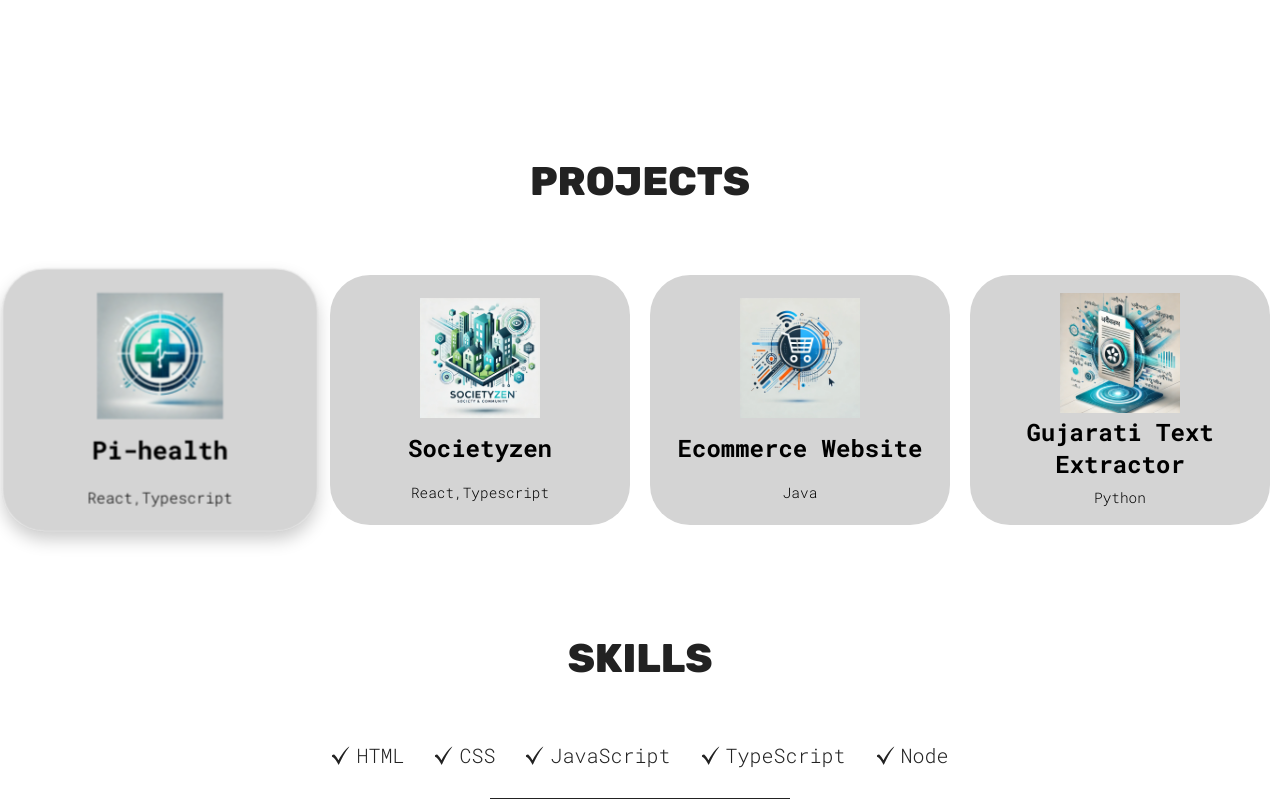
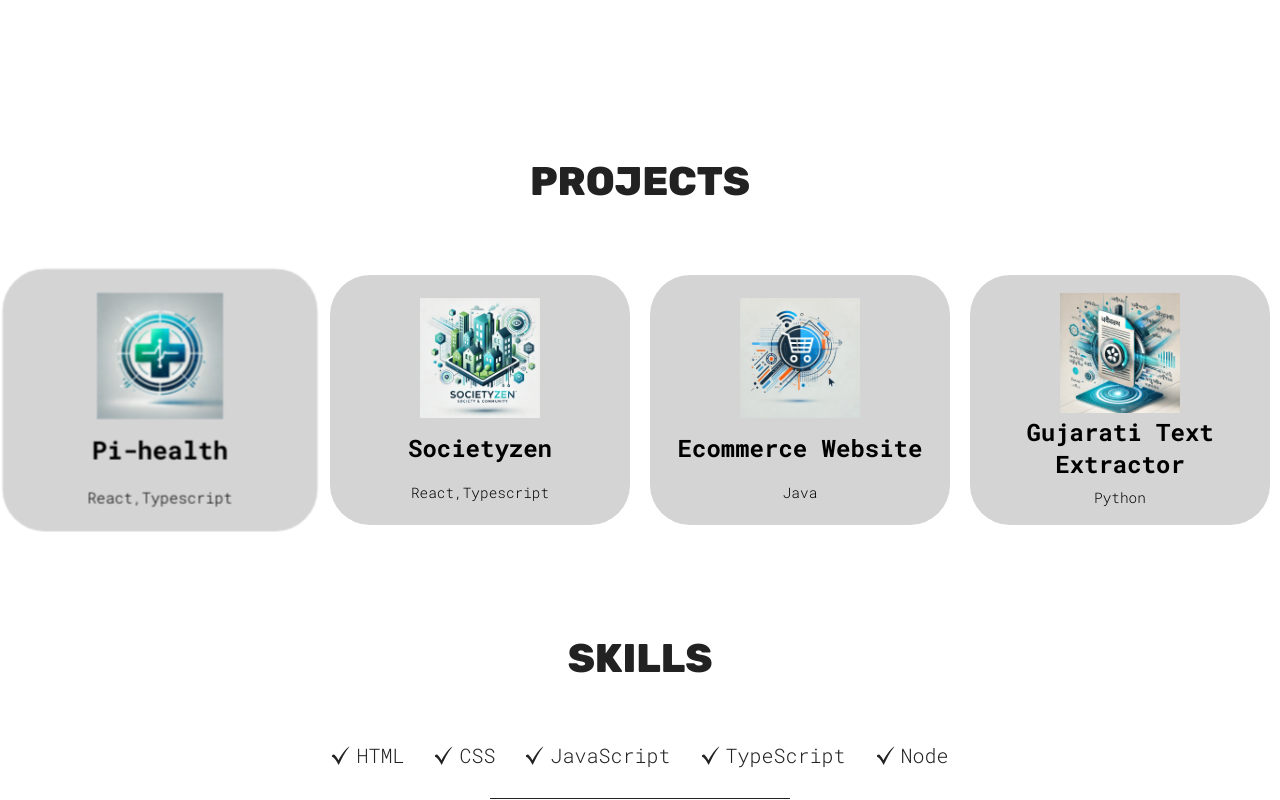
Before and after one commit to PatelDhruvil2502/portfolio, a React (Vite) app: page / in a window 1280 px wide. In both pictures the pointer is over the element 160 px from the left and 1142 px from the top of the page. Shown: the part 742-1542 px from the top of the page. Built offline with nearby package versions, Linux system fonts and the light colour scheme.

Commit message:
hover effect added

```diff
--- a/src/common/ProjectCard.module.css
+++ b/src/common/ProjectCard.module.css
@@ -9,8 +9,7 @@
 }
 
 .cardContainer:hover {
-  transform: scale(1.05); /* Scale up the card on hover */
-  box-shadow: 0 8px 16px rgba(0, 0, 0, 0.2); /* Add a more pronounced shadow on hover */
+  transform: scale(1.05);
 }
 
 .card {
```
